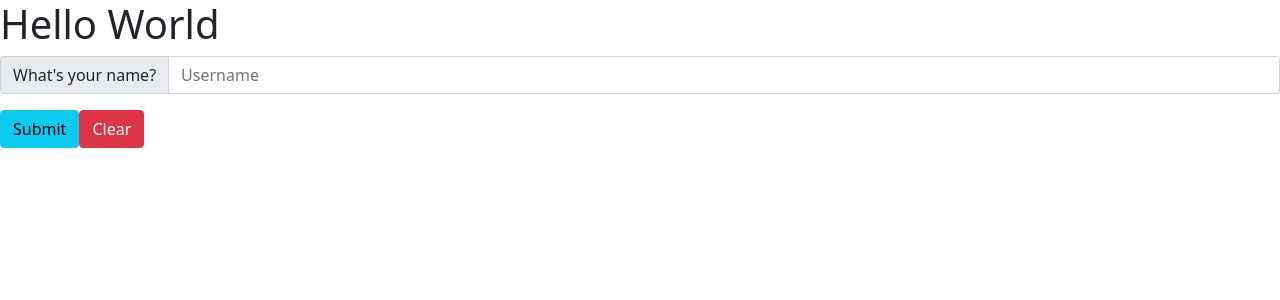
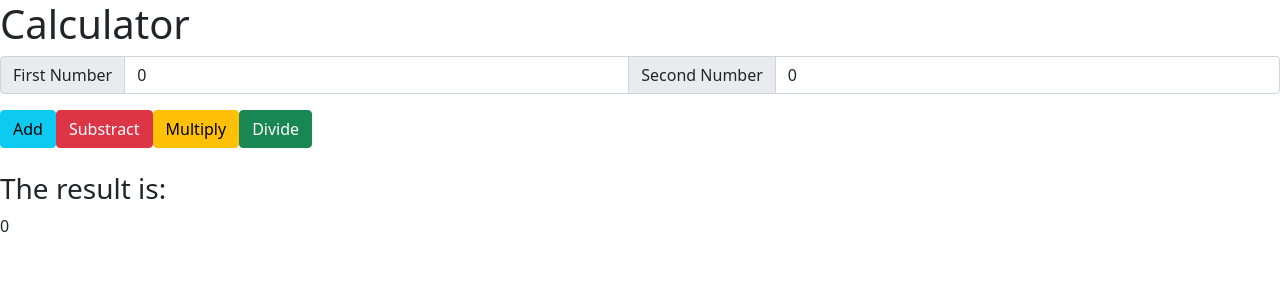
Before and after one commit to tris460/geolocationWithAngular, an Angular app: page / in a window 1280 px wide. Shown: the top 300 px of the page. Built offline with nearby package versions, Linux system fonts and the light colour scheme.

Commit message:
Add basic functions of a calculator

```diff
--- a/src/app/app.component.html
+++ b/src/app/app.component.html
@@ -1,16 +1,22 @@
 <div id="container">
-    <h1> {{helloWorld}} </h1>
+    <h1>Calculator </h1>
 </div>
 <div>
     <div class="input-group mb-3">
-        <span class="input-group-text" id="basic-addon1">What's your name?</span>
-        <input type="text" class="form-control" placeholder="Username" aria-describedby="basic-addon1" [(ngModel)]="userName">
+        <span class="input-group-text" id="basic-addon1">First Number</span>
+        <input type="text" class="form-control" placeholder="Introdcue a number" aria-describedby="basic-addon1" [(ngModel)]="firstNumber">
+        <span class="input-group-text" id="basic-addon1">Second Number</span>
+        <input type="text" class="form-control" placeholder="Introdcue a number" aria-describedby="basic-addon1" [(ngModel)]="secondNumber">
+
     </div>
     <div>
-        <button type="button" class="btn btn-info" (click)="greet()">Submit</button>
-        <button type="button" class="btn btn-danger" (click)="clear()">Clear</button>
+        <button type="button" class="btn btn-info" (click)="add()">Add</button>
+        <button type="button" class="btn btn-danger" (click)="substract()">Substract</button>
+        <button type="button" class="btn btn-warning" (click)="multiply()">Multiply</button>
+        <button type="button" class="btn btn-success" (click)="divide()">Divide</button>
     </div>
 </div>
+<br>
 <div>
-    {{userName}}
+    <h3>The result is: </h3>{{result}}
 </div>
--- a/src/app/app.component.ts
+++ b/src/app/app.component.ts
@@ -9,14 +9,34 @@ export class AppComponent {
   title = 'MyFirstApp';
   helloWorld: string;
   userName: string;
+  firstNumber: number;
+  secondNumber: number;
+  result: number;
   constructor() {
     this.helloWorld = "Hello World";
     this.userName = '';
+    this.firstNumber = 0;
+    this.secondNumber = 0;
+    this.result = 0;
   }
   greet(){
     alert("Hello " + this.userName);
   }
   clear(){
     this.userName ='';
+    this.firstNumber = 0;
+    this.secondNumber = 0;
+  }
+  add() {
+    this.result = parseFloat(this.firstNumber.toString()) + parseFloat(this.secondNumber.toString());
+  }
+  substract() {
+    this.result = this.firstNumber - this.secondNumber;
+ }
+  multiply() {
+    this.result = this.firstNumber * this.secondNumber;
+  }
+  divide(){
+    this.result = this.firstNumber / this.secondNumber;
   }
 }
```
